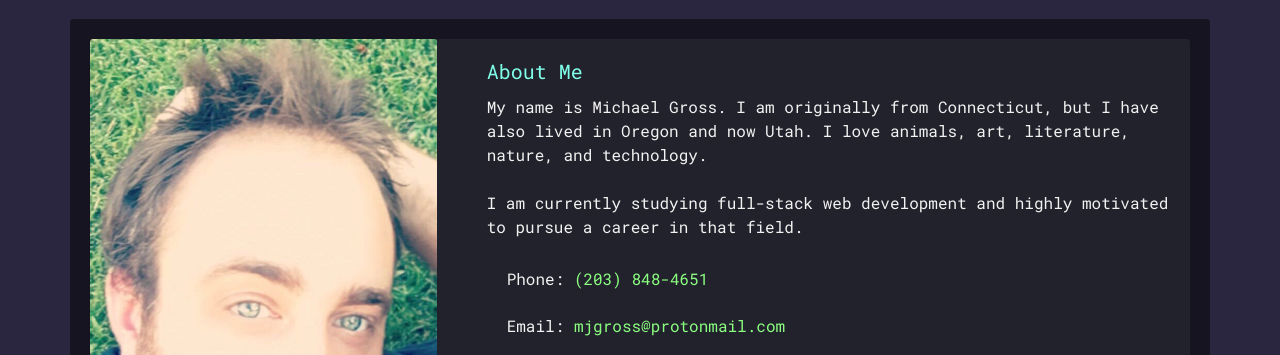
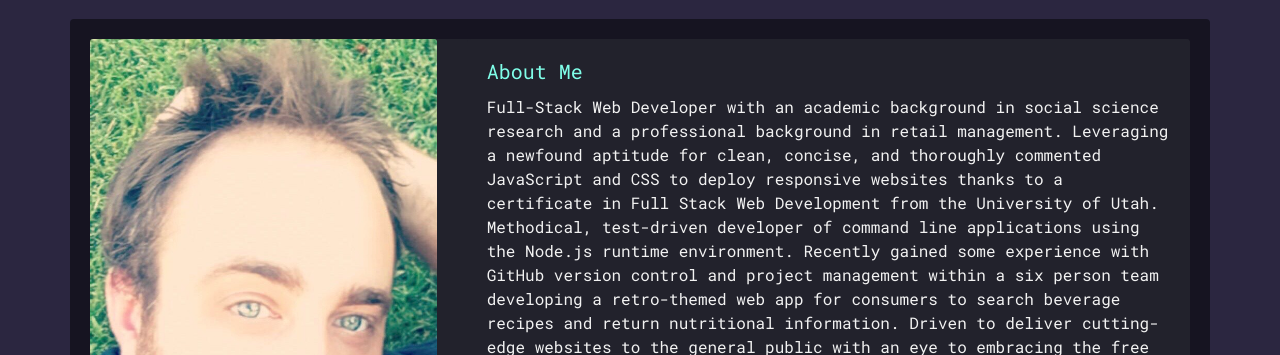
Before and after one commit to mjgross82/portfolio, a plain HTML site: page index.html in a window 1280 px wide. Shown: the part 57-412 px from the top of the page. Drawn offline with nearby package versions, Linux system fonts and the light colour scheme.

Commit message:
Updated brand statement.

```diff
--- a/index.html
+++ b/index.html
@@ -59,14 +59,22 @@
         <div class="col-md-8 rounded">
           <div class="card-body h-100 rounded">
             <h5 class="card-title">About Me</h5>
-            <p class="card-text">My name is Michael Gross. I am originally from Connecticut, but I have also lived in
-              Oregon and now Utah. I love animals, art, literature, nature, and technology.
-              <br><br>
-              I am currently studying full-stack web development and highly motivated to pursue a career in that field.
+            <p class="card-text">Full-Stack Web Developer with an academic background in social science research and a
+              professional background in retail management. Leveraging a newfound aptitude for clean, concise, and
+              thoroughly commented JavaScript and CSS to deploy responsive websites thanks to a certificate in Full
+              Stack Web Development from the University of Utah. Methodical, test-driven developer of command line
+              applications using the Node.js runtime environment. Recently gained some experience with GitHub version
+              control and project management within a six person team developing a retro-themed web app for consumers to
+              search beverage recipes and return nutritional information. Driven to deliver cutting-edge websites to the
+              general public with an eye to embracing the free and open-source software movement. Well positioned to
+              provide unique insight into consumer interactions with and expectations from emerging technologies thanks
+              to my background in eCommerce, psychology, and retail.
             </p>
             <ul class="list-group list-group-flush">
-              <li class="list-group-item border-0 contact-list">Phone: <a href="tel:203-848-4651">(203) 848-4651</a></li>
-              <li class="list-group-item border-0 contact-list">Email: <a href="mailto: mjgross@protonmail.com">mjgross@protonmail.com</a></li>
+              <li class="list-group-item border-0 contact-list">Phone: <a href="tel:203-848-4651">(203) 848-4651</a>
+              </li>
+              <li class="list-group-item border-0 contact-list">Email: <a
+                  href="mailto: mjgross@protonmail.com">mjgross@protonmail.com</a></li>
               <li class="list-group-item border-0 contact-list"><a href="https://github.com/mjgross82"
                   target="_blank"><i class="fab fa-github fa-2x contact-icon"></i></a> <a
                   href="https://www.linkedin.com/in/mjg1982/" target="_blank"><i
@@ -83,14 +91,14 @@
   <!-- Optional JavaScript -->
   <!-- jQuery first, then Popper.js, then Bootstrap JS -->
   <script src="https://code.jquery.com/jquery-3.3.1.slim.min.js"
-    integrity="sha384-q8i/X+965DzO0rT7abK41JStQIAqVgRVzpbzo5smXKp4YfRvH+8abtTE1Pi6jizo"
-    crossorigin="anonymous"></script>
+    integrity="sha384-q8i/X+965DzO0rT7abK41JStQIAqVgRVzpbzo5smXKp4YfRvH+8abtTE1Pi6jizo" crossorigin="anonymous">
+    </script>
   <script src="https://cdnjs.cloudflare.com/ajax/libs/popper.js/1.14.7/umd/popper.min.js"
-    integrity="sha384-UO2eT0CpHqdSJQ6hJty5KVphtPhzWj9WO1clHTMGa3JDZwrnQq4sF86dIHNDz0W1"
-    crossorigin="anonymous"></script>
+    integrity="sha384-UO2eT0CpHqdSJQ6hJty5KVphtPhzWj9WO1clHTMGa3JDZwrnQq4sF86dIHNDz0W1" crossorigin="anonymous">
+    </script>
   <script src="https://stackpath.bootstrapcdn.com/bootstrap/4.3.1/js/bootstrap.min.js"
-    integrity="sha384-JjSmVgyd0p3pXB1rRibZUAYoIIy6OrQ6VrjIEaFf/nJGzIxFDsf4x0xIM+B07jRM"
-    crossorigin="anonymous"></script>
+    integrity="sha384-JjSmVgyd0p3pXB1rRibZUAYoIIy6OrQ6VrjIEaFf/nJGzIxFDsf4x0xIM+B07jRM" crossorigin="anonymous">
+    </script>
 
 </body>
 
```
